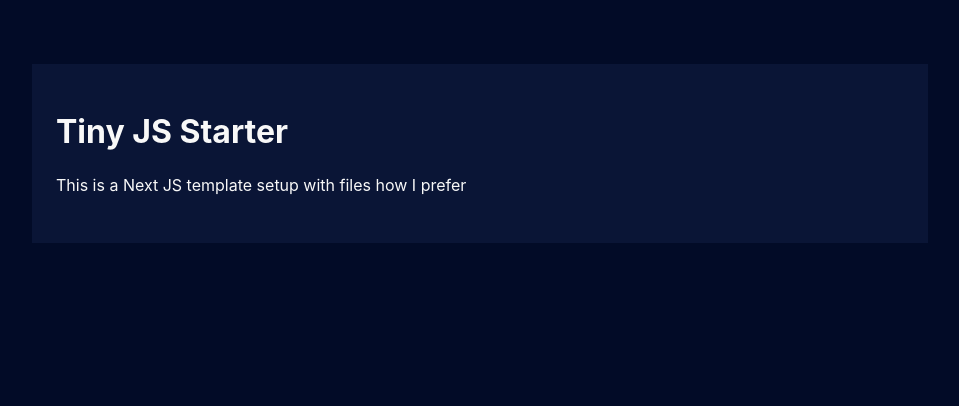
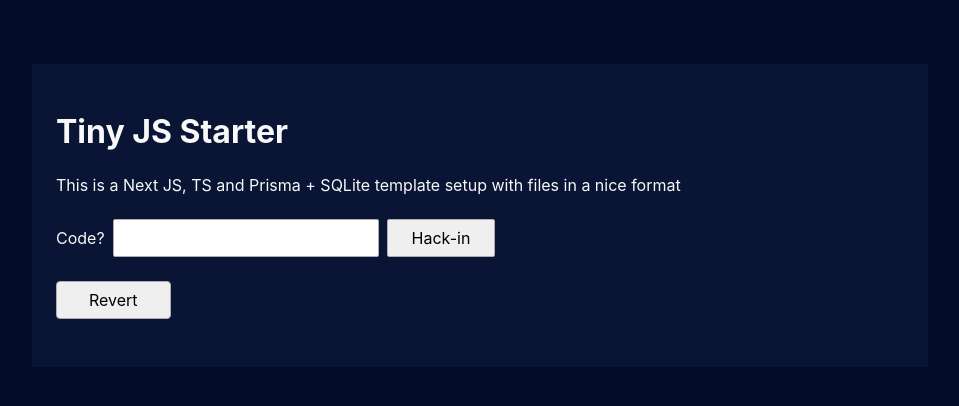
Before and after one commit to jasontcrabtree/visit-again, a Next.js app: page / in a window 1280 px wide. Shown: the top 406 px of the page, without its empty margins (160-1119 px from the left). Built offline with nearby package versions, Linux system fonts and the light colour scheme; no server answers; the database is empty.

Commit message:
add in extremely basic obscured content

```diff
--- a/src/pages/index.tsx
+++ b/src/pages/index.tsx
@@ -1,3 +1,4 @@
+import { useState } from 'react';
 import prisma from '../lib/prisma';
 
 type Props = {
@@ -6,12 +7,62 @@
 };
 
 export default function Home(props: Props): JSX.Element {
+  const [unsafePrivate, setUnsafePrivate] = useState(false);
+  const [secretWord, setSecretWord] = useState('');
+
   const data = props.authors[0];
+
+  function handleFormSubmission(e) {
+    e.preventDefault();
+    /* This is extremely unsafe and should not be used as an actual security method.
+    It is used to hide Prisma data in the base template. */
+    if (secretWord === '123') {
+      setUnsafePrivate(true);
+    } else {
+      setSecretWord('');
+    }
+  }
+
+  function revertSecret() {
+    setUnsafePrivate(false);
+    setSecretWord('');
+  }
 
   return (
     <main>
-      <h1>Tiny JS Starter{data ? <span>, Hello {data.name}!</span> : null}</h1>
-      <p>This is a Next JS template setup with files how I prefer</p>
+      <h1>Tiny JS Starter</h1>
+      <p>
+        This is a Next JS, TS and Prisma + SQLite template setup with files in a
+        nice format
+      </p>
+
+      {unsafePrivate && (
+        <div>
+          {data && <h2>Hello {data.name}!</h2>}
+          <p>
+            This is controlled by state and hides some content but shouldn't be
+            trusted for private content.
+          </p>
+        </div>
+      )}
+
+      <form onSubmit={handleFormSubmission}>
+        <label htmlFor="secretWord">
+          Code?
+          <input
+            type="text"
+            name="secretWord"
+            autoComplete="off"
+            value={secretWord}
+            onChange={e => setSecretWord(e.target.value)}
+          />
+        </label>
+        <input type="submit" value="Hack-in" />
+      </form>
+
+      <button type="button" onClick={revertSecret}>
+        Revert
+      </button>
     </main>
   );
 }
--- a/src/styles/reset.css
+++ b/src/styles/reset.css
@@ -70,7 +70,21 @@
 textarea,
 select,
 fieldset {
+  border-radius: 2px;
+  padding: 8px;
   border: rgb(173, 173, 177) 1px solid;
+}
+
+input[type='submit'] {
+  margin-left: 8px;
+  padding: 8px 24px;
+}
+
+label {
+  height: 100%;
+  display: inline-flex;
+  align-items: center;
+  gap: 8px;
 }
 
 /* Flex Texarea */
```
